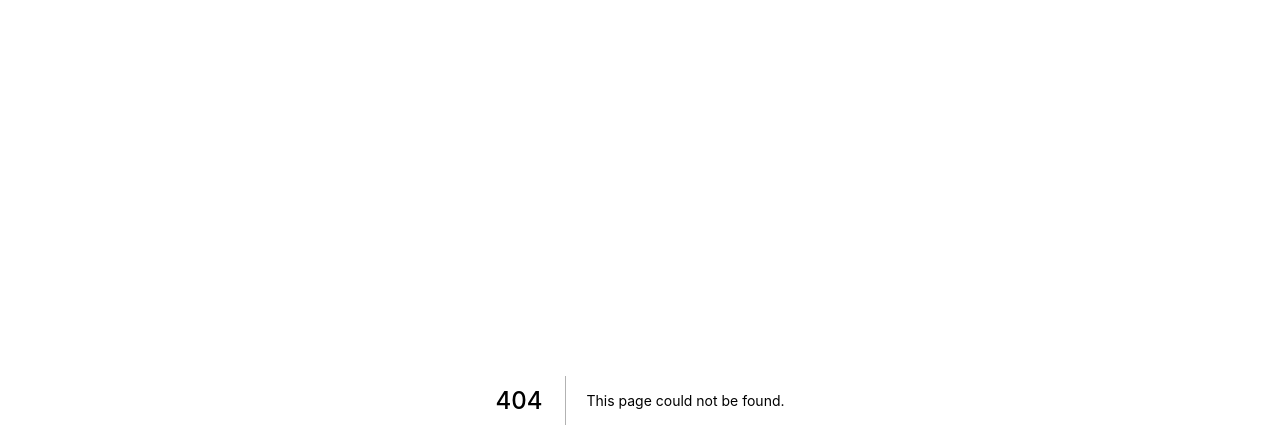
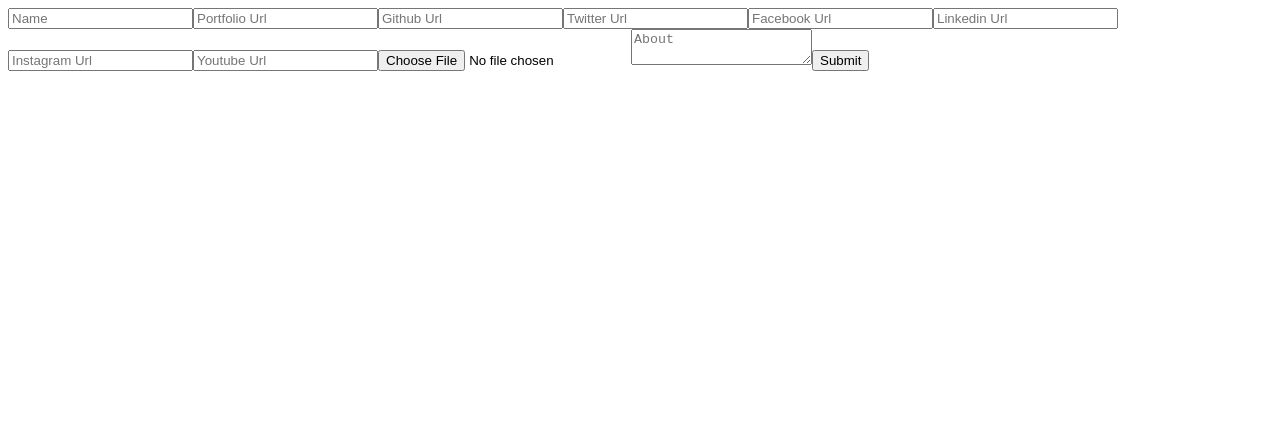
Before and after one commit to JessBonanno/next-auth-gross-testing, a Next.js app: page /add-spotlight in a window 1280 px wide. Before the commit this address had no page. Shown: the top 448 px of the page. Built offline with nearby package versions, Linux system fonts and the light colour scheme.

Commit message:
spotlight getAll and create working

```diff
--- /dev/null
+++ b/pages/add-spotlight.tsx
@@ -0,0 +1,103 @@
+import axios from 'axios';
+import React, { useState } from 'react'
+
+type Props = {}
+
+export interface FormData {
+	menteeName: string;
+	portfolioUrl?: string;
+	githubUrl?: string;
+	twitterUrl?: string;
+	facebookUrl?: string;
+	linkedinUrl?: string;
+	instagramUrl?: string;
+	youtubeUrl?: string;
+	imageUrl?: string; // eventually this will not be optional once we hookup to 3rd party storage
+	about: string;
+}
+
+const initialFormState = {
+	menteeName: '',
+	portfolioUrl: '',
+	githubUrl: '',
+	twitterUrl: '',
+	facebookUrl: '',
+	linkedinUrl: '',
+	instagramUrl: '',
+	youtubeUrl: '',
+	imageUrl: '',
+	about: '',
+}
+
+const AddSpotlight = (props: Props) => {
+	const [formData, setFormData] = useState<FormData>(initialFormState);
+
+	const submitHandler = async (e: React.FormEvent<HTMLFormElement>) => {
+		e.preventDefault();
+		try {
+			const res = await axios.post('/api/spotlight/create-spotlight', {spotlightEntry: formData});
+			console.log(res);
+		} catch (err) {
+			console.error(err);
+		}
+	}
+
+	const changeHandler = (e: React.ChangeEvent<HTMLInputElement | HTMLTextAreaElement>) => {
+		setFormData({ ...formData, [e.target.name]: e.target.value });
+	}
+
+	return (
+		<div>
+			<form onSubmit={submitHandler}>
+				<input
+					onChange={changeHandler}
+					type="text"
+					name="menteeName"
+					placeholder="Name" />
+				<input
+					onChange={changeHandler}
+					type="text"
+					name="portfolioUrl"
+					placeholder="Portfolio Url" />
+				<input
+					onChange={changeHandler}
+					type="text"
+					name="githubUrl"
+					placeholder="Github Url" />
+				<input
+					onChange={changeHandler}
+					type="text"
+					name="twitterUrl"
+					placeholder="Twitter Url" />
+				<input
+					onChange={changeHandler}
+					type="text"
+					name="facebookUrl"
+					placeholder="Facebook Url" />
+				<input
+					onChange={changeHandler}
+					type="text"
+					name="linkedinUrl"
+					placeholder="Linkedin Url" />
+				<input
+					onChange={changeHandler}
+					type="text"
+					name="instagramUrl"
+					placeholder="Instagram Url" />
+				<input onChange={changeHandler} type="text" name="youtubeUrl"
+					placeholder="Youtube Url" />
+				<input
+					onChange={changeHandler}
+					type="file"
+					name="imageUrl" />
+				<textarea
+					onChange={changeHandler}
+					name="about"
+					placeholder="About" />
+				<button type="submit">Submit</button>
+			</form>
+		</div>
+	)
+}
+
+export default AddSpotlight;
--- /dev/null
+++ b/pages/api/spotlight/create-spotlight.ts
@@ -0,0 +1,31 @@
+import { NextApiRequest, NextApiResponse } from 'next';
+import prisma from '../../../lib/prisma';
+
+export default async function handle(req: NextApiRequest, res: NextApiResponse) {
+	const { spotlightEntry } = req.body;
+	console.log(spotlightEntry);
+	try {
+		const result = await prisma.spotlight.create({
+			data: {
+				menteeName: spotlightEntry.menteeName,
+				portfolioUrl: spotlightEntry.portfolioUrl,
+				githubUrl: spotlightEntry.githubUrl,
+				twitterUrl: spotlightEntry.twitterUrl,
+				facebookUrl: spotlightEntry.facebookUrl,
+				linkedinUrl: spotlightEntry.linkedinUrl,
+				instagramUrl: spotlightEntry.instagramUrl,
+				youtubeUrl: spotlightEntry.youtubeUrl,
+				imageUrl: spotlightEntry.imageUrl,
+				about: spotlightEntry.about,
+			}
+		})
+		console.log(result)
+		if (result) {
+			res.status(201).json({ message: 'Spotlight Entry Created' })
+		} else {
+			res.status(500).json({ message: 'Internal Server Error' })
+		}
+} catch (error) {
+	console.error(error)
+}
+}
--- /dev/null
+++ b/pages/api/spotlight/get-spotlight.ts
@@ -0,0 +1,15 @@
+import { NextApiRequest, NextApiResponse } from 'next';
+import prisma from '../../../lib/prisma';
+
+export default async function handle(req: NextApiRequest, res: NextApiResponse) {
+	try {
+		const result = await prisma.spotlight.findMany();
+		if (result) {
+			res.status(201).json(result)
+		} else {
+			res.status(500).json({ message: 'Internal Server Error' })
+		}
+} catch (error) {
+	console.error(error)
+}
+}
--- a/pages/index.tsx
+++ b/pages/index.tsx
@@ -9,6 +9,8 @@ export default function Home(): React.ReactElement {
 		<div style={{display: 'flex', flexDirection: 'column'}}>
 			<Link href='/tiptap-edit'>tiptap Blog Editor</Link>
 			<Link href='/tiptap-blog'>tiptap Blog</Link>
+			<Link href='/add-spotlight'>Add Spotlight</Link>
+			<Link href='/view-spotlight'>View Spotlight</Link>
 			<Link href='/signin'>Sign In</Link>
 		</div>
 		);
```
Also changed, not shown: pages/view-spotlight.tsx (added, +61 -0 lines), 1 other file (tests, documents, lock files or other folders).
